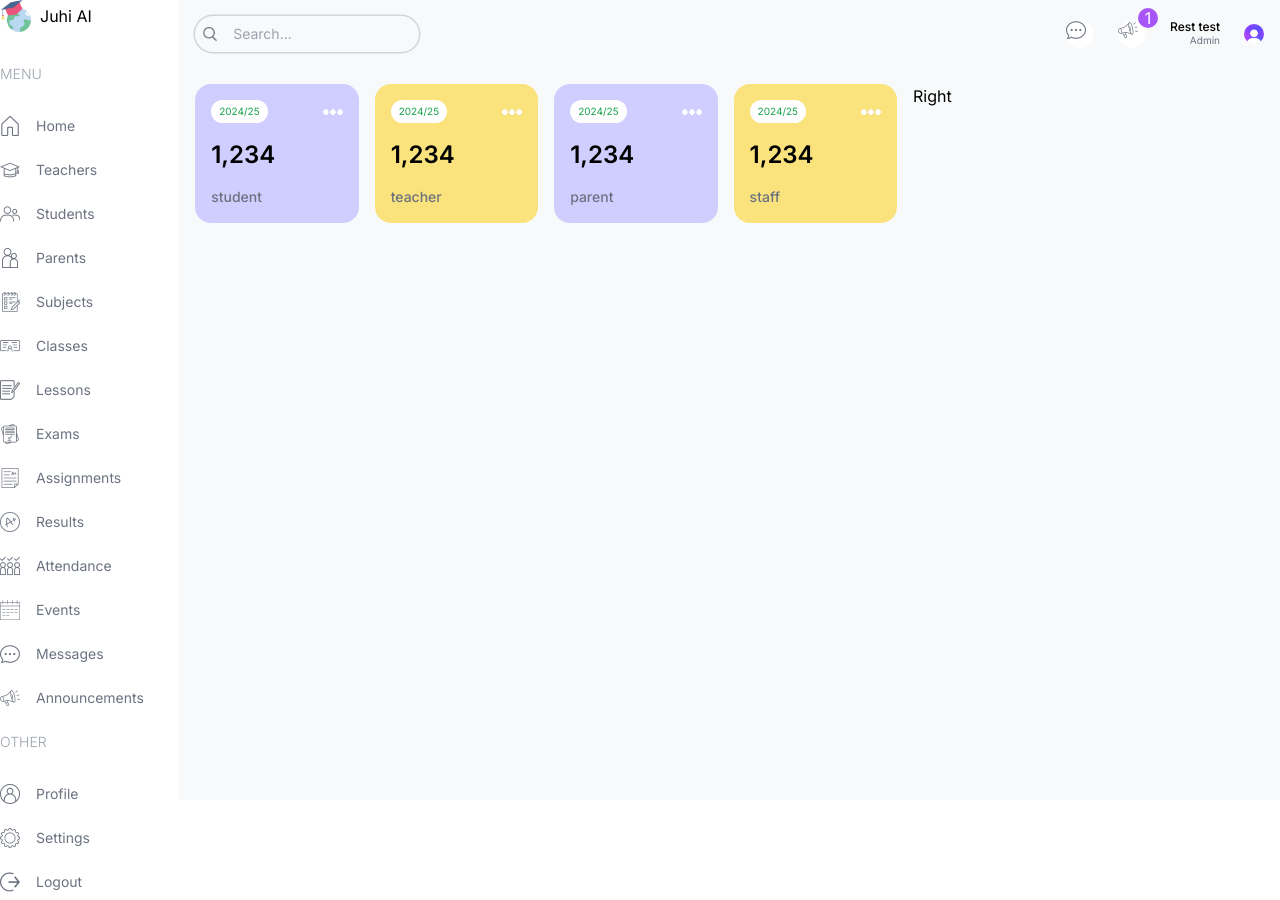
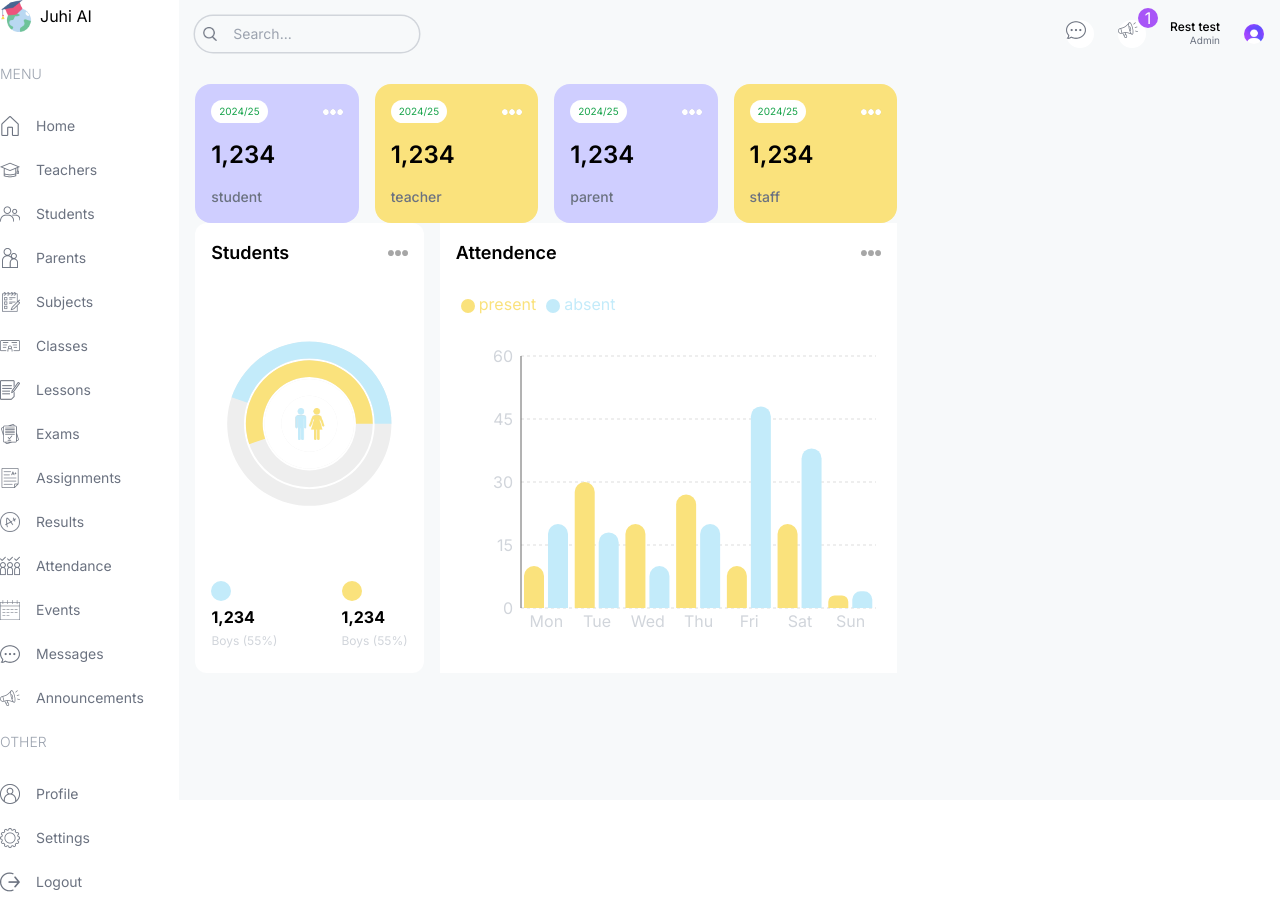
Before and after one commit to everestp/schoolapp-dashboard-nextjs, a Next.js app: page /admin in a window 1280 px wide. Built offline with nearby package versions, Linux system fonts and the light colour scheme.

Commit message:
feat: Add Attendance and Count charts to Admin dashboard

```diff
--- a/src/app/(dashboard)/admin/page.tsx
+++ b/src/app/(dashboard)/admin/page.tsx
@@ -1,26 +1,41 @@
-import UserCard from '@/components/UserCard'
-import React from 'react'
+import AttendenceChart from "@/components/AttendenceChart";
+import CountChart from "@/components/CountChart";
+import UserCard from "@/components/UserCard";
+import React from "react";
 
 const AdminPage = () => {
   return (
-    <div className='p-4 flex gap-4 flex-col md:flex-row'>
-{/* LEFT */}
-<div className='w-full lg:w-2/3 '>
-{/* USER CARD */}
-<div className='flex gap-4 justify-between flex-wrap'>
-  <UserCard type='student'/>
-  <UserCard type='teacher'/>
-  <UserCard type='parent'/>
-  <UserCard type='staff'/>
-</div>
-</div>
-{/* RIGHT */}
-<div className='w-full lg:w-1/3 '>
-Right
-</div>
+    <div className="p-4 flex gap-4 flex-col md:flex-row">
+      {/* LEFT */}
+      <div className="w-full lg:w-2/3">
+        {/* USER CARD */}
+        <div className="flex gap-4 justify-between flex-wrap">
+          <UserCard type="student" />
+          <UserCard type="teacher" />
+          <UserCard type="parent" />
+          <UserCard type="staff" />
+        </div>
 
+        {/* MIDDLE CHARTS */}
+        <div className="flex gap-4 flex-col lg:flex-row">
+          {/* COUNT CHART */}
+          <div className="w-full lg:w-1/3 h-[450px]">
+          <CountChart/>
+          </div>
+
+          {/* ATTENDANCE CHART */}
+          <div className="w-full lg:w-2/3 h-[450px]">
+          <AttendenceChart/>
+          </div>
+        </div>
+        {/* Bottom chart */}
+        <div className=""></div>
+      </div>
+
+      {/* RIGHT */}
+      <div className="w-full lg:w-1/3"></div>
     </div>
-  )
-}
+  );
+};
 
-export default AdminPage
+export default AdminPage;
--- /dev/null
+++ b/src/components/AttendenceChart.tsx
@@ -0,0 +1,90 @@
+"use client";
+
+import React, { PureComponent } from "react";
+import {
+  BarChart,
+  Bar,
+  Rectangle,
+  XAxis,
+  YAxis,
+  CartesianGrid,
+  Tooltip,
+  Legend,
+  ResponsiveContainer,
+} from "recharts";
+import Image from "next/image";
+const data = [
+  {
+    name: "Mon",
+    present: 10,
+    absent: 20,
+  },
+  {
+    name: "Tue",
+    present: 30,
+    absent: 18,
+  },
+  {
+    name: "Wed",
+    present: 20,
+    absent: 10,
+  },
+  {
+    name: "Thu",
+    present: 27,
+    absent: 20,
+  },
+  {
+    name: "Fri",
+    present: 10,
+    absent: 48,
+  },
+  {
+    name: "Sat",
+    present: 20,
+    absent: 38,
+  },
+  {
+    name: "Sun",
+    present: 3,
+    absent: 4,
+  },
+];
+
+const AttendenceChart = () => {
+  return (
+    <div className="bg-white rounded-g p-4 h-full">
+      <div className="flex justify-between items-center">
+      <h1 className="text-lg font-semibold">Attendence</h1>
+        <Image src="/moreDark.png" alt="" width={20} height={20} />
+      </div>
+      <ResponsiveContainer width="100%" height="90%">
+        <BarChart width={500} height={300} data={data} barSize={20}>
+          <CartesianGrid strokeDasharray="3 3" vertical ={false} stroke = "#ddd"/>
+          <XAxis dataKey="name" axisLine={false}  tick ={{fill :"#d1d5db"}} tickLine={false} />
+          <YAxis  tick ={{fill :"#d1d5db"}} tickLine={false} />
+          <Tooltip contentStyle={{borderRadius :"10px", borderColor :"lightgray"}} />
+          <Legend
+            align="left"
+            verticalAlign="top"
+            wrapperStyle={{ paddingTop: "20px", paddingBottom: "40px" }}
+          />
+          <Bar
+            dataKey="present"
+            fill= "#FAE27C"
+            legendType="circle"
+            radius={[10, 10, 0, 0]}
+          />
+          <Bar
+            dataKey="absent"
+            fill = "#C3EBFA"
+            legendType="circle"
+            radius={[10, 10, 0, 0]}
+          />
+        </BarChart>
+      </ResponsiveContainer>
+    </div>
+  );
+};
+
+export default AttendenceChart;
--- a/src/components/CountChart.tsx
+++ b/src/components/CountChart.tsx
@@ -1,9 +1,84 @@
-import React from 'react'
+"use client";
+import React, { PureComponent } from "react";
+
+import {
+  RadialBarChart,
+  RadialBar,
+  Legend,
+  ResponsiveContainer,
+} from "recharts";
+import Image from "next/image";
+import { count } from "console";
+const data = [
+    {
+        name: "Total",
+       count: 96,
+        fill: "white",
+      },
+  {
+    name: "Girls",
+   count :53,
+    fill: "#FAE27C",
+  },
+  {
+    name: "Boys",
+   count:43,
+    fill: "#C3EBFA",
+  }
+
+];
+
+const style = {
+  top: "50%",
+  right: 0,
+  transform: "translate(0, -50%)",
+  lineHeight: "24px",
+};
 
 const CountChart = () => {
   return (
-    <div>CountChart</div>
-  )
-}
+    <div className="bg-white rounded-xl w-full h-full p-4">
+      {/* Title */}
+      <div className="flex justify-between items-center">
+        <h1 className="text-lg font-semibold">Students</h1>
+        <Image src='/moreDark.png' alt="" width={20} height={20} />
+      </div>
+      {/* CHART */}
+      <div className=" relative w-full h-[75%]">
+        <ResponsiveContainer>
+        <RadialBarChart cx="50%" cy="50%" innerRadius="40%" outerRadius="100%" barSize={32} data={data}>
+          <RadialBar
+            // minAngle={15}
+            // label={{ position: 'insideStart', fill: '#fff' }}
+            background
+            // clockWise
+            dataKey="count"
+          />
 
-export default CountChart
+        </RadialBarChart>
+      </ResponsiveContainer>
+      <Image src='/maleFemale.png' alt="" width={32} height={32} className="absolute top-1/2 left-1/2 -translate-x-1/2 -translate-y-1/2"/>
+      </div>
+      {/* Bottom */}
+      <div className="flex justify-center gap-16">
+        {/* Boys data */}
+        <div className="flex flex-col gap-1">
+          <div className="w-5 h-5 bg-lamaSky rounded-full" />
+
+          <h1 className="font-bold">1,234</h1>
+          <h2 className="text-xs text-gray-300">Boys (55%)</h2>
+        </div>
+
+        {/* girl data */}
+        <div className="flex flex-col gap-1">
+          <div className="w-5 h-5 bg-lamaYellow rounded-full" />
+
+          <h1 className="font-bold">1,234</h1>
+          <h2 className="text-xs text-gray-300">Boys (55%)</h2>
+        </div>
+      </div>
+    </div>
+  );
+};
+
+export default CountChart;
```
